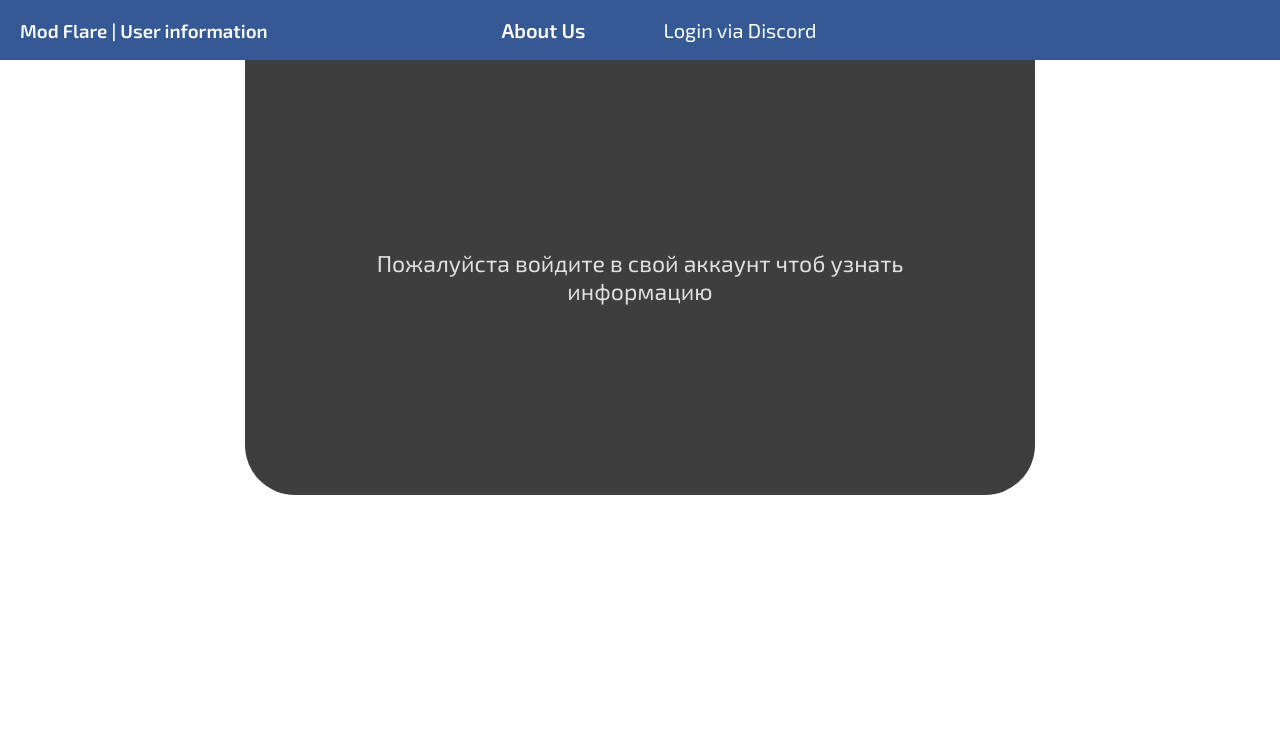
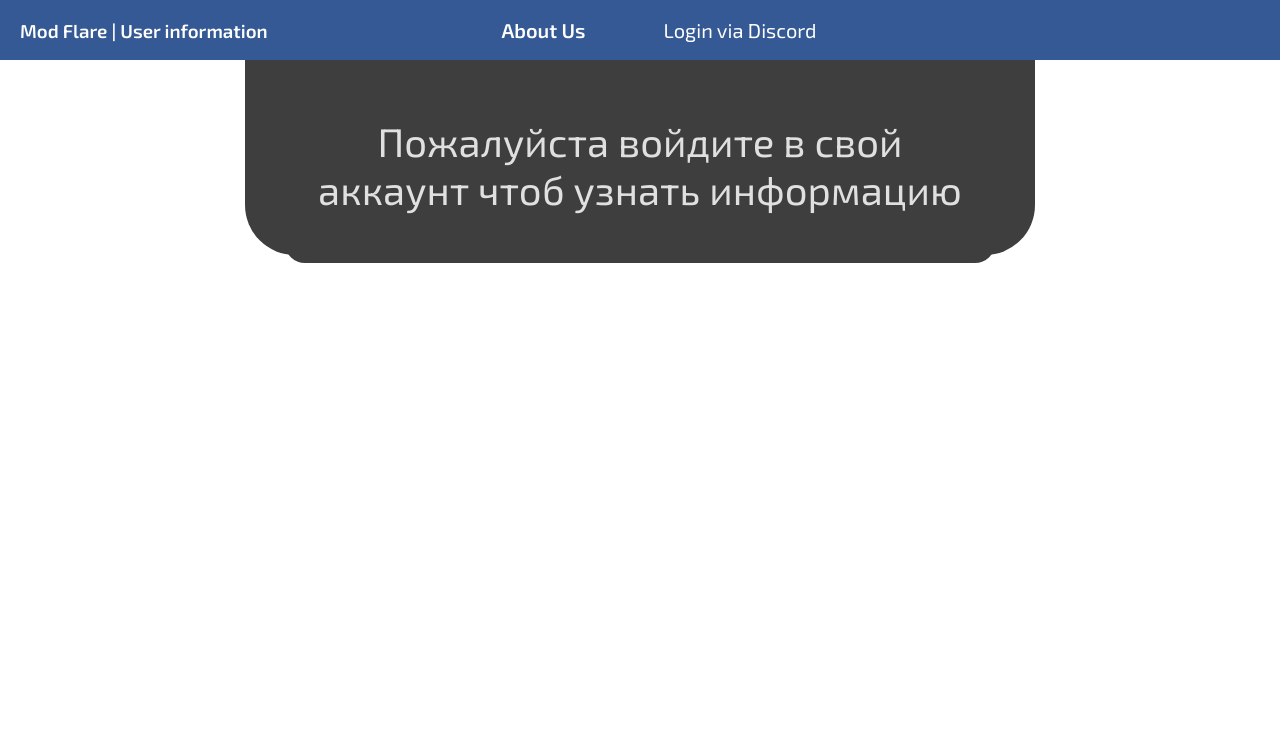
Before and after one commit to Ananas1kexe/ModFlare, a Django app: page /user_info in a window 1280 px wide. Shown: the top 735 px of the page. Run offline with Django 5.2, Linux system fonts and the light colour scheme.

Commit message:
Add files via upload

```diff
--- a/main/templates/main/user_info.html
+++ b/main/templates/main/user_info.html
@@ -151,7 +151,7 @@
             justify-content: center;
             align-items: center;
             text-align: center;
-            height: 45vh;
+            height: 15vh;
             background-color: #3e3e3e;
             padding: 40px;
             position: relative;
@@ -190,7 +190,7 @@
 
 
         .hero p {
-            font-size: 23px;
+            font-size: 40px;
             margin-bottom: 20px;
             color: #e0e0e0;
         }
@@ -281,16 +281,16 @@
     <div class="auto-mod-section">
         {% if request.session.user %}
         <div class="user-info">
-            <p>Your user name: {{ request.session.user.username }}</p><br>
-            <p>Your ID: {{ request.session.user.id }}</p><br>
-            <p>Your avatar: <img src="https://cdn.discordapp.com/avatars/{{ request.session.user.id }}/{{ request.session.user.avatar }}.png" class="avatar" width="50"></p><br>
-            <p>Your email: {{ request.session.user.email }}</p><br>
-            <p>Your banner: {{ request.session.user.banner }}</p><br>
+            <p>Your user name: {{ request.session.user.username }}<br>
+            <p>Your ID: {{ request.session.user.id }}<br>
+            <p>Your avatar: <img src="https://cdn.discordapp.com/avatars/{{ request.session.user.id }}/{{ request.session.user.avatar }}.png" class="avatar" width="50"><br>
+            <p>Your email: {{ request.session.user.email }}<br>
+            <p>Your banner: {{ request.session.user.banner }}<br>
 
-            <p>Your locale: {{ request.session.user.locale }}</p><br>
-            <p>Your premium type: {{ request.session.user.premium_type }}</p><br>
-            <p>Your Public Flags: {{ request.session.user.public_flags }}</p><br>
-            <p>Your connections : {{ request.session.user.connections  }}</p><br>
+            <p>Your locale: {{ request.session.user.locale }}<br>
+            <p>Your premium type: {{ request.session.user.premium_type }}<br>
+            <p>Your Public Flags: {{ request.session.user.public_flags }}<br>
+            <p>Your connections : {{ request.session.user.connections  }}</p>
 
         </div>
         {% endif %}
```
